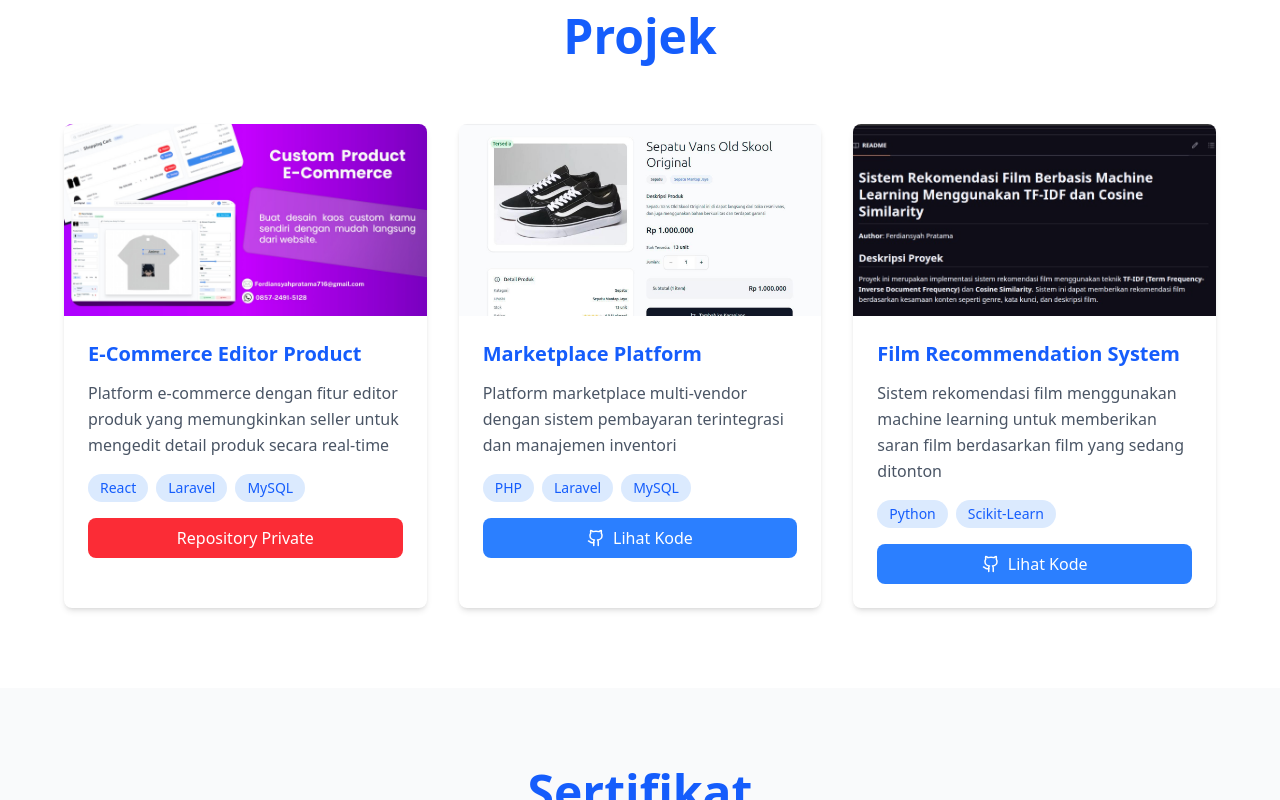
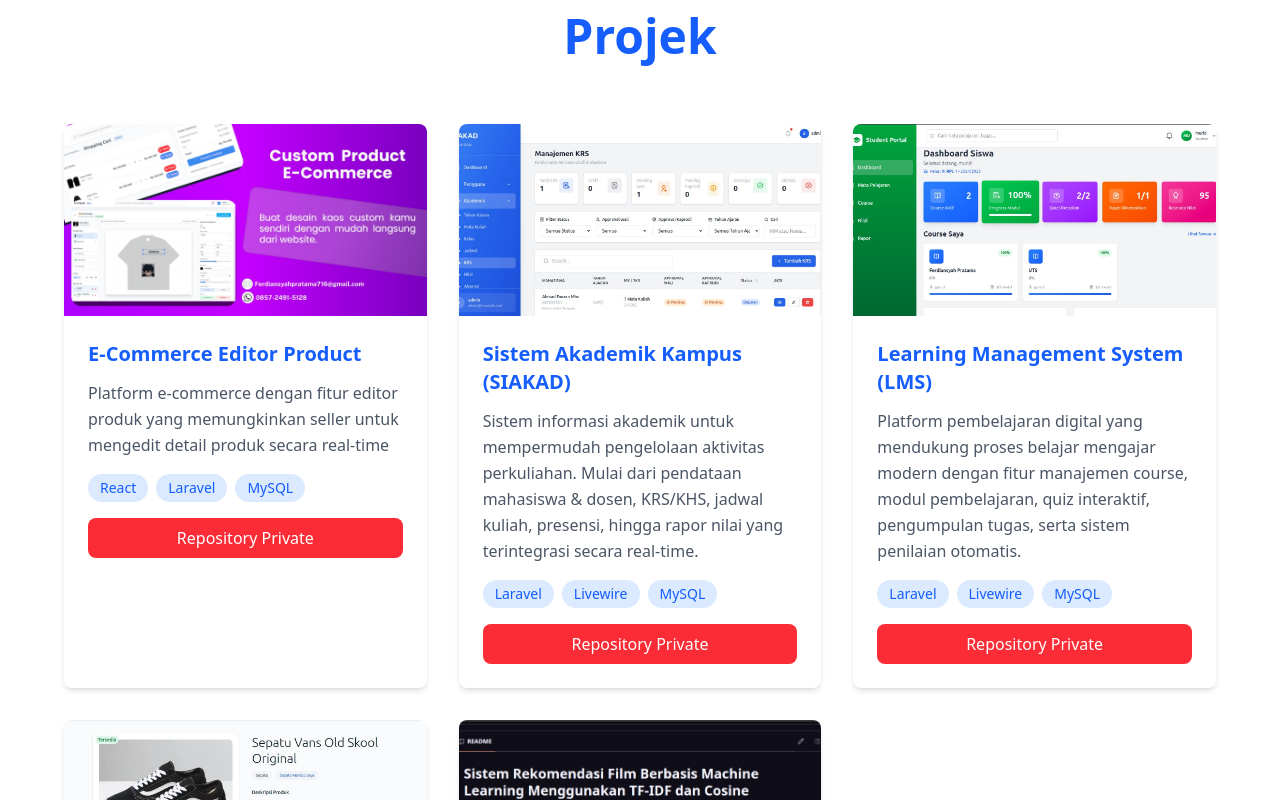
Before and after one commit to PSocietyyy/portofolio, a React (Vite) app: page / in a window 1280 px wide. Shown: the part 2420-3220 px from the top of the page. Built offline with nearby package versions, Linux system fonts and the light colour scheme.

Commit message:
Tambahin Portofolio project

```diff
--- a/src/App.tsx
+++ b/src/App.tsx
@@ -18,6 +18,8 @@ import AboutMe from "./assets/aboutme.jpg";
 import ECommerce from "./assets/project-ecommerce-editor-product.jpg";
 import Marketplace from "./assets/project-marketplace.jpg";
 import RecomendationFilm from "./assets/project-rekomendation-film.jpg";
+import LMS from "./assets/LMS.jpeg";
+import Siakad from "./assets/Siakad.jpeg";
 
 // Sertifikat
 import SertifLinuxFundamental from "./assets/linux-fundamental.jpg";
@@ -92,6 +94,24 @@ const App = () => {
     },
     {
       id: 2,
+      title: "Sistem Akademik Kampus (SIAKAD)",
+      description:
+        "Sistem informasi akademik untuk mempermudah pengelolaan aktivitas perkuliahan. Mulai dari pendataan mahasiswa & dosen, KRS/KHS, jadwal kuliah, presensi, hingga rapor nilai yang terintegrasi secara real-time.",
+      image: Siakad,
+      tags: ["Laravel", "Livewire", "MySQL"],
+    },
+
+    {
+      id: 3,
+      title: "Learning Management System (LMS)",
+      description:
+        "Platform pembelajaran digital yang mendukung proses belajar mengajar modern dengan fitur manajemen course, modul pembelajaran, quiz interaktif, pengumpulan tugas, serta sistem penilaian otomatis.",
+      image: LMS,
+      tags: ["Laravel", "Livewire", "MySQL"],
+    },
+
+    {
+      id: 4,
       title: "Marketplace Platform",
       description:
         "Platform marketplace multi-vendor dengan sistem pembayaran terintegrasi dan manajemen inventori",
@@ -100,7 +120,7 @@ const App = () => {
       tags: ["PHP", "Laravel", "MySQL"],
     },
     {
-      id: 3,
+      id: 5,
       title: "Film Recommendation System",
       description:
         "Sistem rekomendasi film menggunakan machine learning untuk memberikan saran film berdasarkan film yang sedang ditonton",
```
Also changed, not shown: src/assets/LMS.jpeg (added), src/assets/Siakad.jpeg (added).
